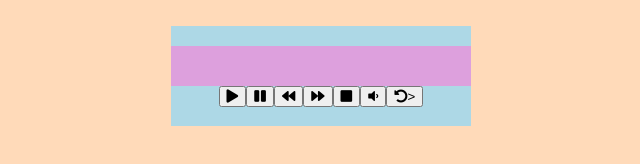
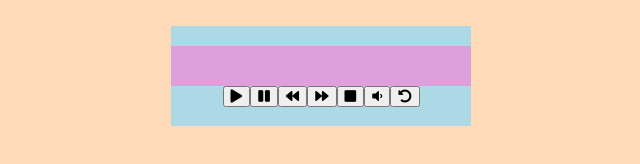
Before and after one commit to AlexaGSC/mp3Player, a website built with Parcel: page src/index.html in a window 1280 px wide. Shown: the full height of the page, 319-959 px from the left. Built offline with nearby package versions, Linux system fonts and the light colour scheme; some packages are replaced by stand-ins of ours.

Commit message:
correct caracter on HTML

```diff
--- a/src/index.html
+++ b/src/index.html
@@ -23,7 +23,7 @@
       <button class="next"><i class="fas fa-forward"></i></button>
       <button class="stop"><i class="fas fa-stop"></i></button>
       <button class="volume"><i class="fas fa-volume-down"></i></button>
-      <button class="replay"><i class="fas fa-undo-alt"></i>></i></button>
+      <button class="replay"><i class="fas fa-undo-alt"></i></i></button>
     </div>
   </div>
 </body>
```
